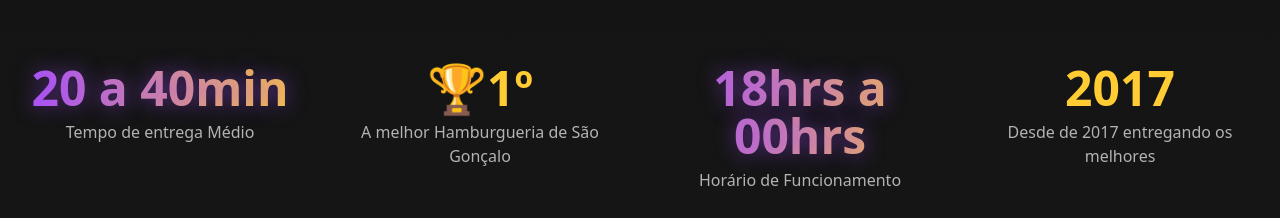
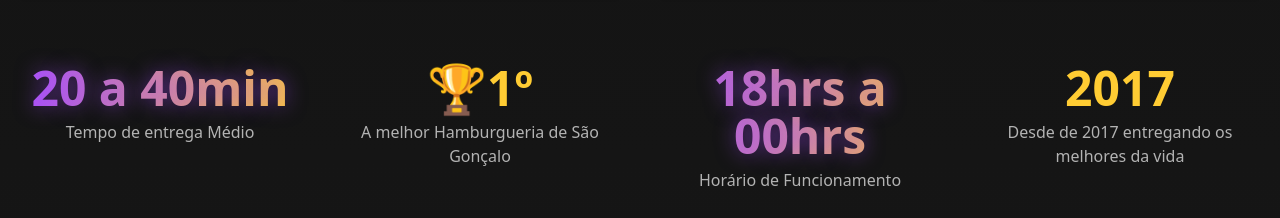
Before and after one commit to gustavogmd/onixburguer-speedy-launch, a React (Vite) app: page / in a window 1280 px wide. Shown: the part 1432-1650 px from the top of the page. Built offline with nearby package versions, Linux system fonts and the light colour scheme; the HTML template or start-up script is replaced by a standard one.

Commit message:
Visual edit in Lovable

```diff
--- a/src/components/DeliverySection.tsx
+++ b/src/components/DeliverySection.tsx
@@ -69,7 +69,7 @@ const DeliverySection = () => {
           </div>
           <div className="text-center space-y-2">
             <div className="text-4xl md:text-5xl font-bold text-onix-gold">2017</div>
-            <div className="text-muted-foreground">Desde de 2017 entregando os melhores</div>
+            <div className="text-muted-foreground">Desde de 2017 entregando os melhores da vida</div>
           </div>
         </div>
 
```
